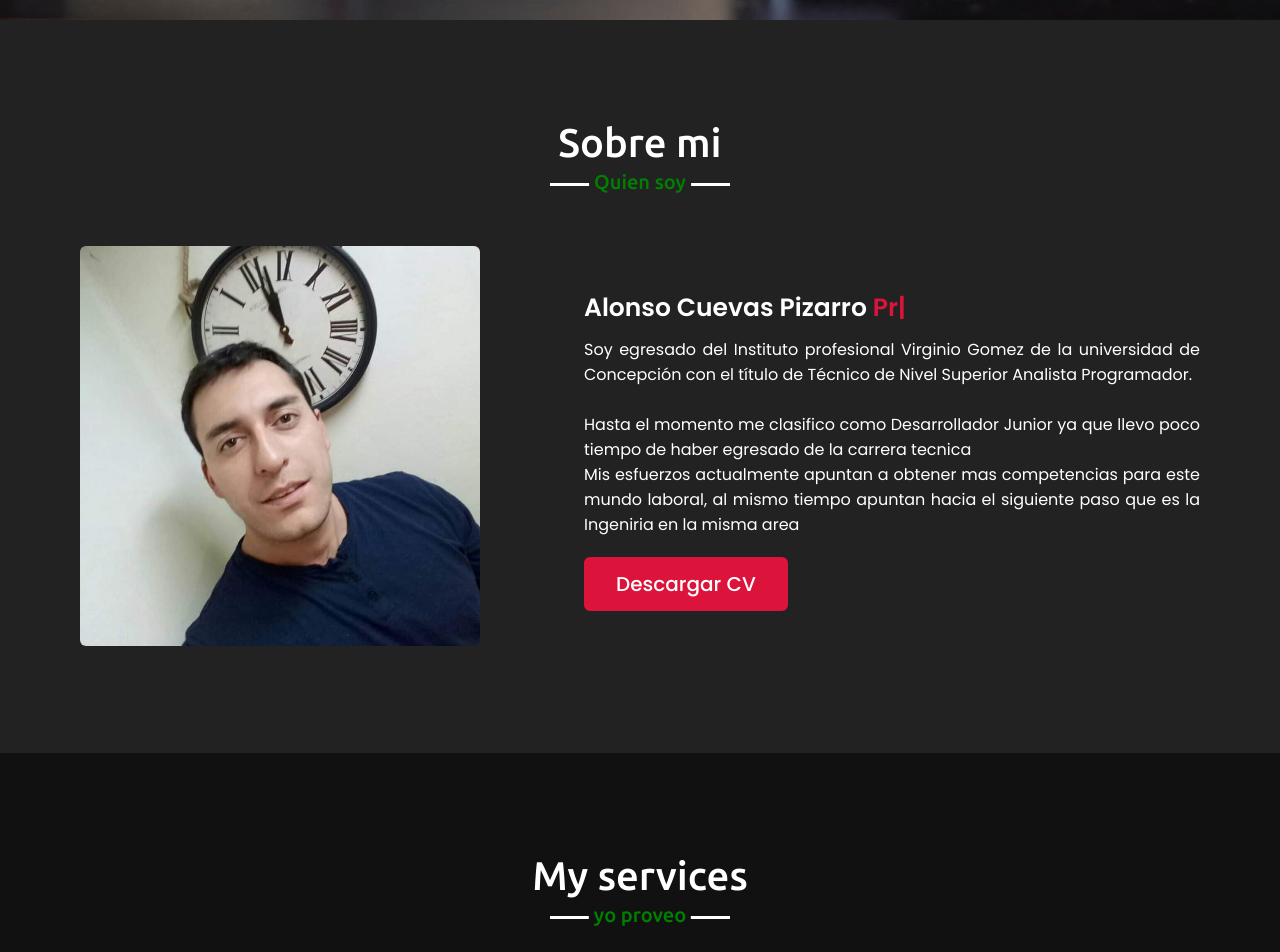
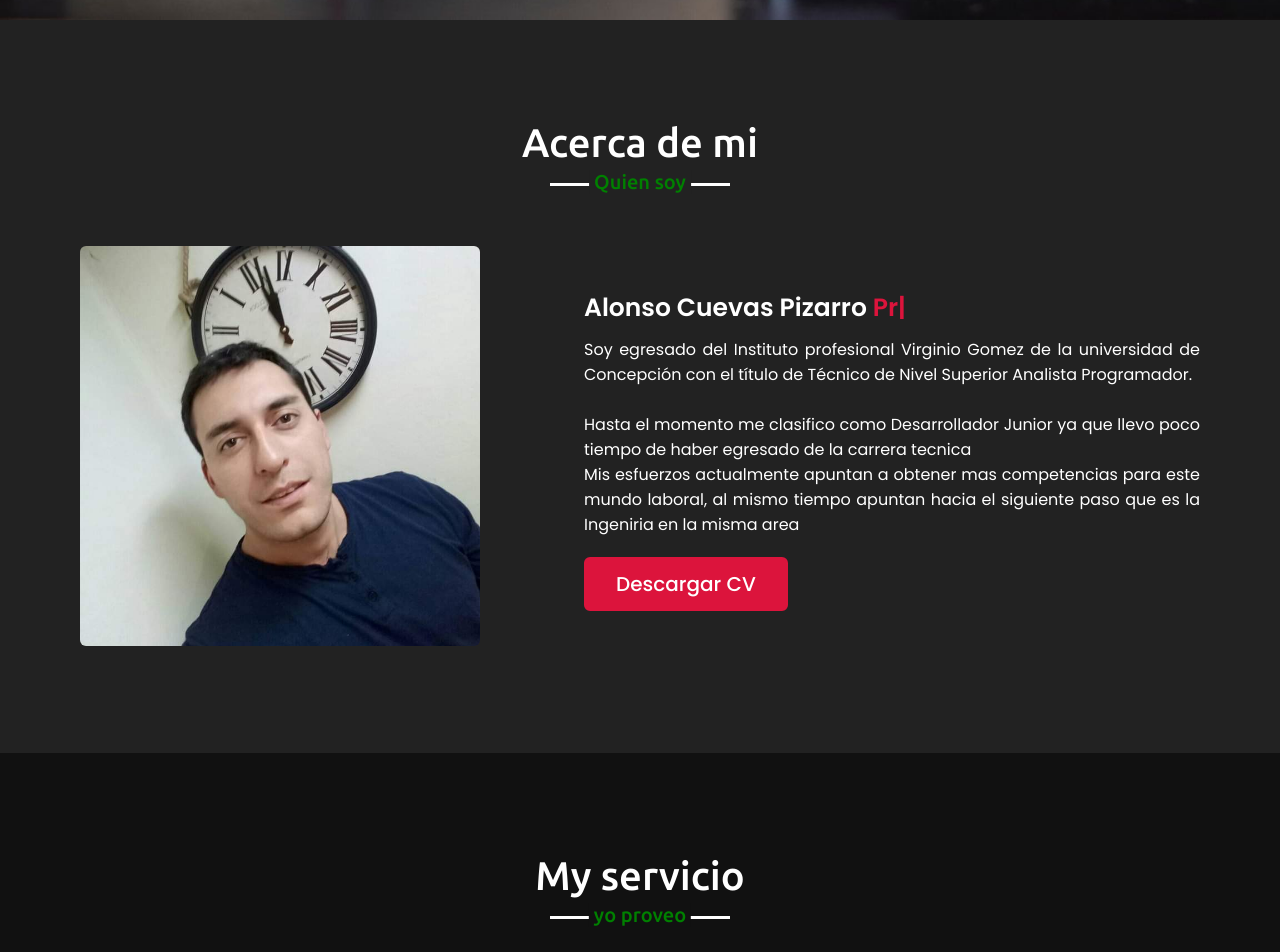
Before and after one commit to alonsocuevas/dev, a plain HTML site: page index.html in a window 1280 px wide. Shown: the part 780-1732 px from the top of the page. Drawn offline with nearby package versions, Linux system fonts and the light colour scheme.

Commit message:
ajustes hermanita

```diff
--- a/index.html
+++ b/index.html
@@ -51,7 +51,7 @@
     <!-- about section start -->
     <section class="about" id="about">
         <div class="max-width">
-            <h2 class="title">Sobre mi</h2>
+            <h2 class="title">Acerca de mi</h2>
             <div class="about-content">
                 <div class="column left">
                     <img src="images/3.jpg" alt="">
@@ -71,7 +71,7 @@
     <!-- services section start -->
     <section class="services" id="services">
         <div class="max-width">
-            <h2 class="title">My services</h2>
+            <h2 class="title">My servicio</h2>
             <div class="serv-content">
                 <div class="card">
                     <div class="box">
```
